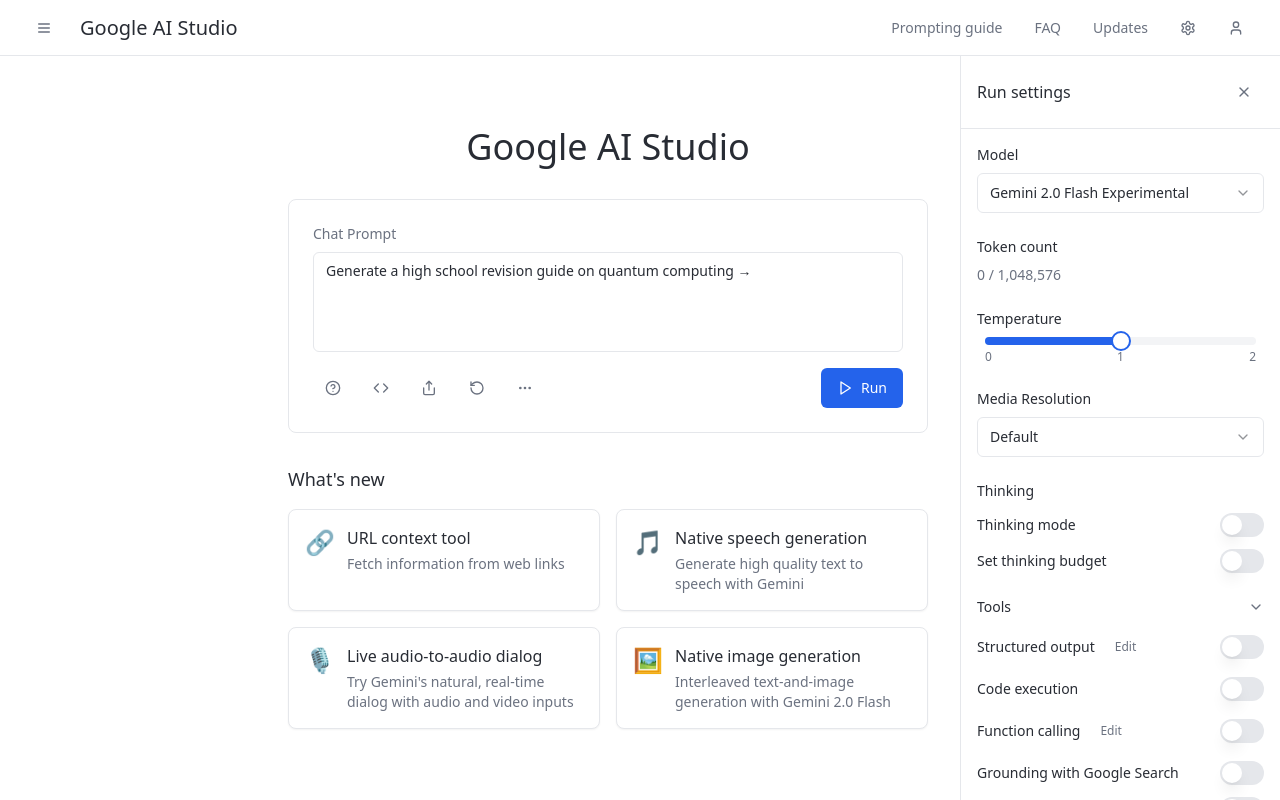
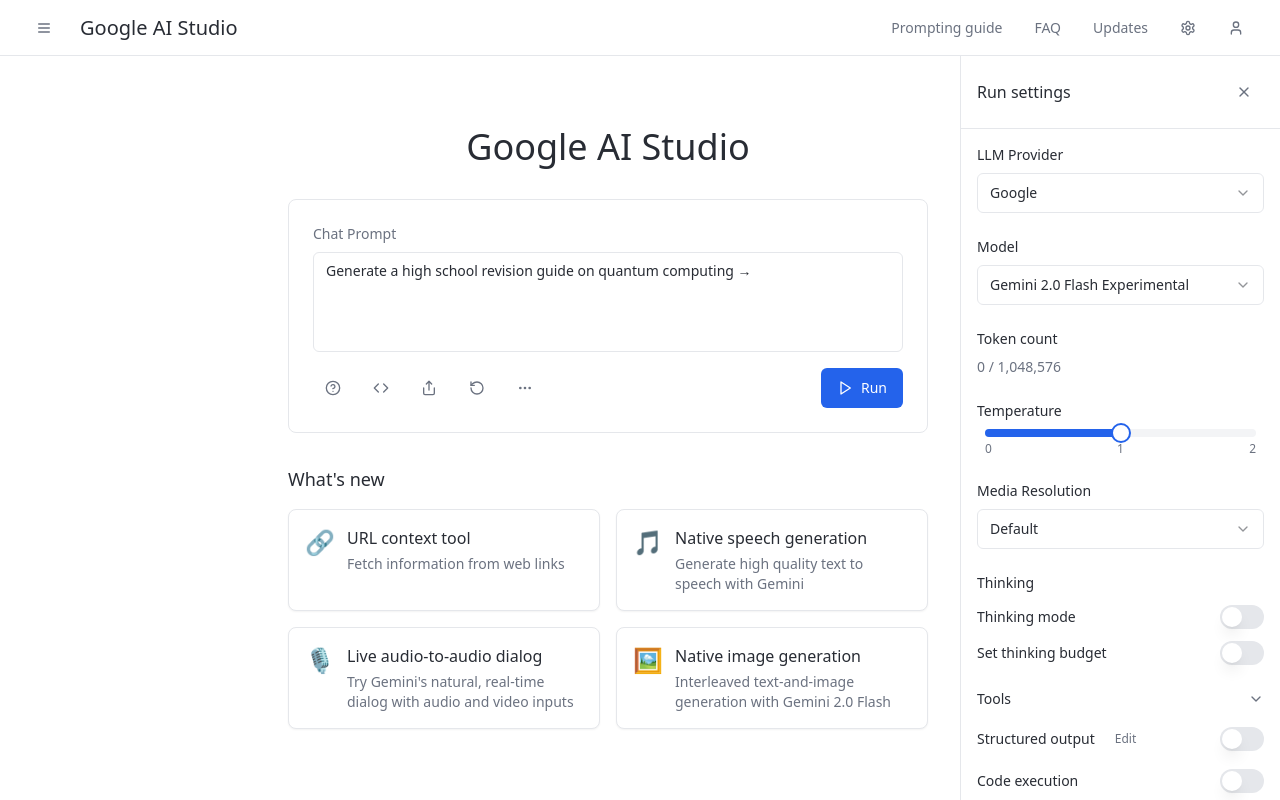
Before and after one commit to khoantd/your-vision-made-real, a React (Vite) app: page / in a window 1280 px wide. Built offline with nearby package versions, Linux system fonts and the light colour scheme.

Commit message:
Add LLM provider selection
Add feature to select LLM provider, dynamically loading models based on the selection. Includes OpenAI as a new provider alongside Google.

```diff
--- a/src/components/AIStudio/SettingsPanel.tsx
+++ b/src/components/AIStudio/SettingsPanel.tsx
@@ -9,10 +9,12 @@ import { Collapsible, CollapsibleContent, CollapsibleTrigger } from "@/component
 import { Badge } from "@/components/ui/badge";
 import { X, ChevronDown, ChevronRight, Wrench, Plus, Trash2, Copy } from "lucide-react";
 import { useState } from "react";
-import { CHAT_MODELS } from "@/constants/models";
+import { LLM_PROVIDERS, MODELS_BY_PROVIDER } from "@/constants/models";
 
 export const SettingsPanel = () => {
   const [isOpen, setIsOpen] = useState(true);
+  const [selectedProvider, setSelectedProvider] = useState<"google" | "openai">("google");
+  const [selectedModel, setSelectedModel] = useState("gemini-2.0-flash-exp");
   const [temperature, setTemperature] = useState([1]);
   const [thinkingMode, setThinkingMode] = useState(false);
   const [thinkingBudget, setThinkingBudget] = useState(false);
@@ -165,17 +167,44 @@ export const SettingsPanel = () => {
 
       {/* Settings Content */}
       <div className="flex-1 overflow-y-auto p-4 space-y-6">
+        {/* Provider Selection */}
+        <div>
+          <label className="text-sm font-medium text-foreground mb-2 block">
+            LLM Provider
+          </label>
+          <Select
+            value={selectedProvider}
+            onValueChange={(value: "google" | "openai") => {
+              setSelectedProvider(value);
+              // Auto-select first model of the new provider
+              const firstModel = MODELS_BY_PROVIDER[value][0].value;
+              setSelectedModel(firstModel);
+            }}
+          >
+            <SelectTrigger>
+              <SelectValue />
+            </SelectTrigger>
+            <SelectContent>
+              {LLM_PROVIDERS.map((provider) => (
+                <SelectItem key={provider.value} value={provider.value}>
+                  {provider.label}
+                </SelectItem>
+              ))}
+            </SelectContent>
+          </Select>
+        </div>
+
         {/* Model Selection */}
         <div>
           <label className="text-sm font-medium text-foreground mb-2 block">
             Model
           </label>
-          <Select defaultValue={CHAT_MODELS[0].value}>
+          <Select value={selectedModel} onValueChange={setSelectedModel}>
             <SelectTrigger>
               <SelectValue />
             </SelectTrigger>
             <SelectContent>
-              {CHAT_MODELS.map((model) => (
+              {MODELS_BY_PROVIDER[selectedProvider].map((model) => (
                 <SelectItem key={model.value} value={model.value}>
                   {model.label}
                 </SelectItem>
--- a/src/constants/models.ts
+++ b/src/constants/models.ts
@@ -1,9 +1,25 @@
-export const CHAT_MODELS = [
-  { value: "gemini-2.0-flash-exp", label: "Gemini 2.0 Flash Experimental" },
-  { value: "gemini-1.5-pro", label: "Gemini 1.5 Pro" },
-  { value: "gemini-1.5-flash", label: "Gemini 1.5 Flash" },
-  { value: "gemini-1.0-pro", label: "Gemini 1.0 Pro" },
+export const LLM_PROVIDERS = [
+  { value: "google", label: "Google" },
+  { value: "openai", label: "OpenAI" },
 ];
+
+export const MODELS_BY_PROVIDER = {
+  google: [
+    { value: "gemini-2.0-flash-exp", label: "Gemini 2.0 Flash Experimental" },
+    { value: "gemini-1.5-pro", label: "Gemini 1.5 Pro" },
+    { value: "gemini-1.5-flash", label: "Gemini 1.5 Flash" },
+    { value: "gemini-1.0-pro", label: "Gemini 1.0 Pro" },
+  ],
+  openai: [
+    { value: "gpt-4.1-2025-04-14", label: "GPT-4.1 (2025-04-14)" },
+    { value: "o3-2025-04-16", label: "O3 (2025-04-16)" },
+    { value: "o4-mini-2025-04-16", label: "O4 Mini (2025-04-16)" },
+    { value: "gpt-4.1-mini-2025-04-14", label: "GPT-4.1 Mini (2025-04-14)" },
+    { value: "gpt-4o", label: "GPT-4o" },
+  ],
+};
+
+export const CHAT_MODELS = MODELS_BY_PROVIDER.google;
 
 export const MEDIA_MODELS = [
   {
--- a/src/hooks/useAIStudio.ts
+++ b/src/hooks/useAIStudio.ts
@@ -3,6 +3,7 @@ import { ViewType, ModelConfig, StreamConfig, MediaGenerationConfig } from "@/ty
 
 export const useAIStudio = () => {
   const [activeView, setActiveView] = useState<ViewType>("chat");
+  const [selectedProvider, setSelectedProvider] = useState<"google" | "openai">("google");
   const [modelConfig, setModelConfig] = useState<ModelConfig>({
     name: "gemini-2.0-flash-exp",
     provider: "google",
@@ -39,9 +40,18 @@ export const useAIStudio = () => {
     setMediaConfig(prev => ({ ...prev, ...updates }));
   }, []);
 
+  const updateProvider = useCallback((provider: "google" | "openai") => {
+    setSelectedProvider(provider);
+    // Auto-select first model of the new provider
+    const firstModel = provider === "google" ? "gemini-2.0-flash-exp" : "gpt-4.1-2025-04-14";
+    setModelConfig(prev => ({ ...prev, provider, name: firstModel }));
+  }, []);
+
   return {
     activeView,
     setActiveView,
+    selectedProvider,
+    setSelectedProvider: updateProvider,
     modelConfig,
     updateModelConfig,
     streamConfig,
--- a/src/types/index.ts
+++ b/src/types/index.ts
@@ -16,7 +16,7 @@ export interface ChatMessage {
 
 export interface ModelConfig {
   name: string;
-  provider: string;
+  provider: "google" | "openai";
   temperature: number;
   maxTokens: number;
   topP: number;
```
